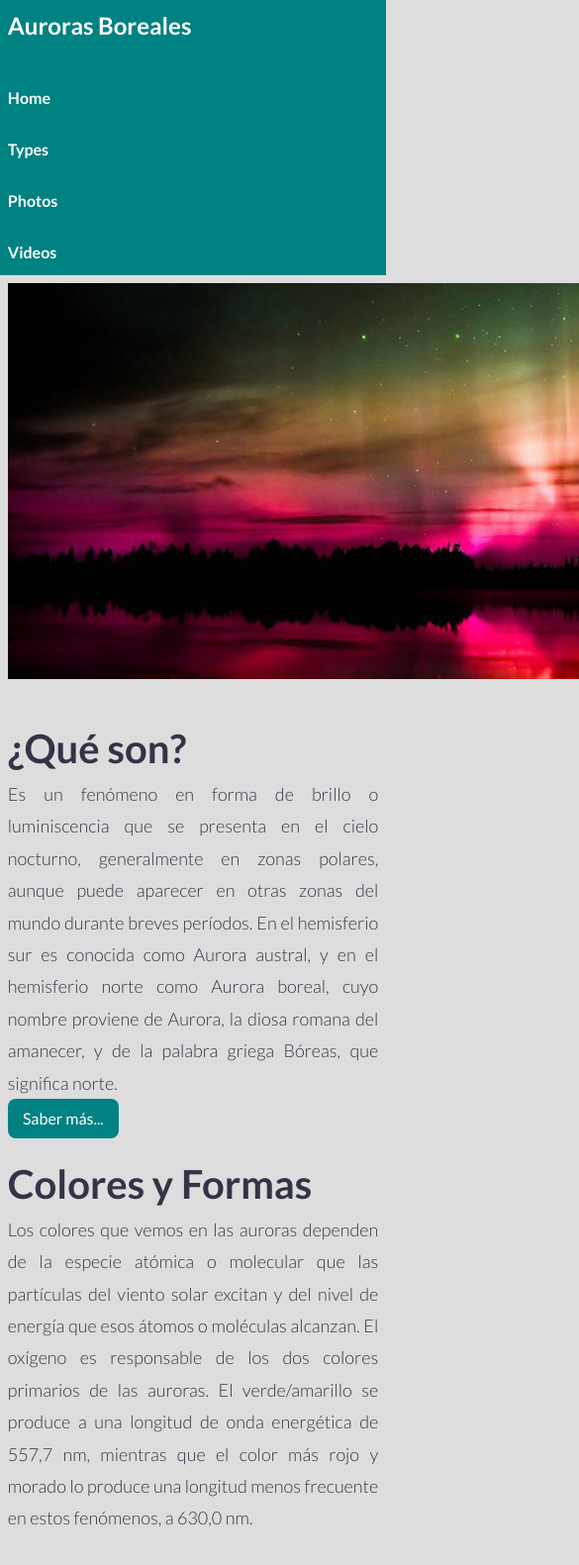
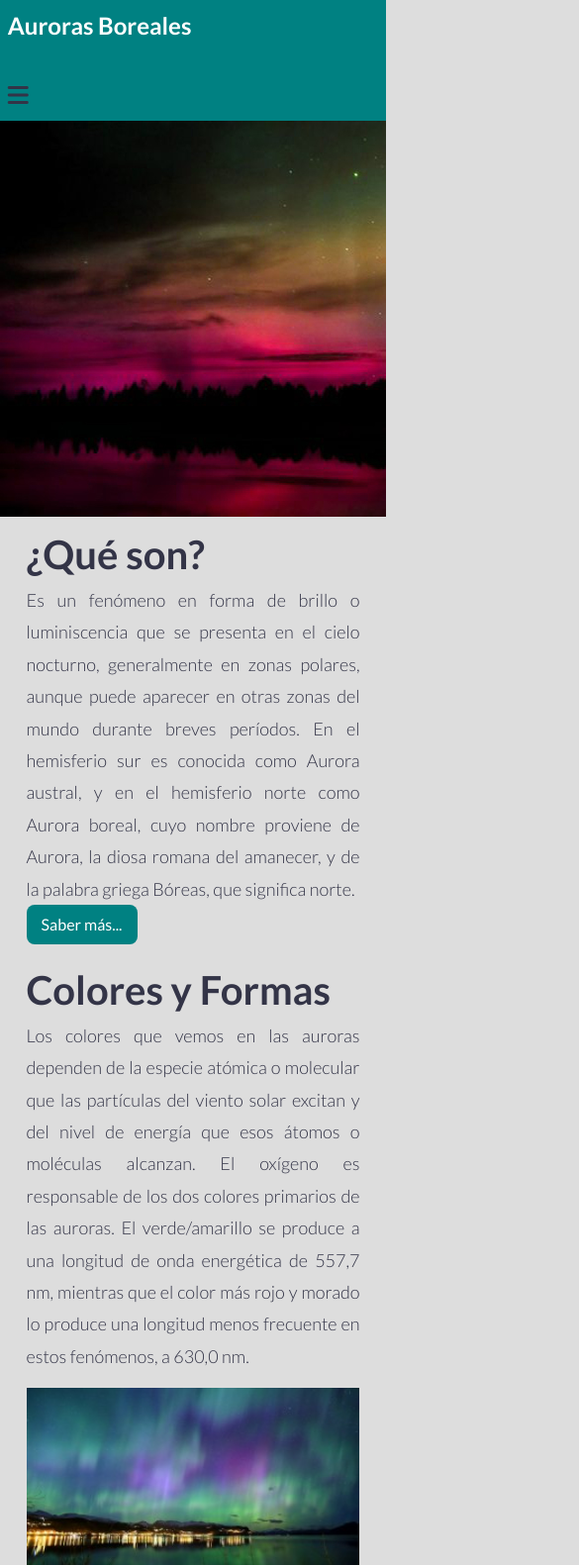
Before and after one commit to daniparraguez/Mi-P-gina, a plain HTML site: page index.html in a window 390 px wide. Shown: the top 1581 px of the page at 99% size, 585 px wide, since content can reach past the window. Drawn offline with Linux system fonts and the light colour scheme.

Commit message:
Cambios en img y menú

```diff
--- a/css/media.css
+++ b/css/media.css
@@ -2,14 +2,22 @@
     [class*="col-"] {
     max-width: 100%;
     flex:none;
+    }
+    .col-1-icon{
+    	display: block;
+    }
+    .menu{
+    	display: none;
+    }
   }
-}
+
 
 @media only screen and (min-width: 33.75em) {  /* 540px */
   .container {
     width: 80%;
   }
 }
+
 
 @media only screen and (min-width: 45em) {  /* 720px */
   .col-1 {
@@ -65,9 +73,13 @@
   }
 }
 
+
 @media only screen and (min-width: 60em) { /* 960px */
   .container {
     width: 75%;
     max-width: 60rem;
   }
+   .col-1-icon{
+	display: none;
+    }
 }
--- a/index.html
+++ b/index.html
@@ -10,35 +10,41 @@
 <script src="https://use.fontawesome.com/78f0173ea7.js"></script>
 </head>
 <body>
-<div class="container-fluid">
+
 	<header>
-		<div class="row principal">
+		<div class="row">
 			<div class="col-3">Auroras Boreales</div>
 			<div class="col-5"></div>
+			<div class="menu">
 			<div class="col-1"><a href="#">Home</a></div>
 			<div class="col-1"><a href="#">Types</a></div>
 			<div class="col-1"><a href="#">Photos</a></div>
 			<div class="col-1"><a href="#">Videos</a></div>
-
+			</div>
+			<div class="col-1-icon">
+				<i class="fa fa-bars" aria-hidden="true"></i>
+			</div>
 		</div>
 	</header>
+
 	<section class="img">
 	<div class="row">
 		<div class="col-12">
-			<img src="assets/img/cropped-aurora-boreal-8.jpg" alt="1920x400">
+			<!--<img src="assets/img/cropped-aurora-boreal-8.jpg" alt="1920x400"> -->
 		</div>
 	</div>
 	</section>
+	<div class="container">
 	<section class="description">
 	<div class="row">
-		<div class="col-1"></div>
-		<div class="col-5">
+
+		<div class="col-6">
 			<h1>¿Qué son?</h1>
 			<p> Es un fenómeno en forma de brillo o luminiscencia que se presenta en el cielo nocturno, generalmente en zonas polares, aunque puede aparecer en otras zonas del mundo durante breves períodos. En el hemisferio sur es conocida como Aurora austral, y en el hemisferio norte como Aurora boreal, cuyo nombre proviene de Aurora, la diosa romana del amanecer, y de la palabra griega Bóreas, que significa norte.</p>
 			<div class="button"><a href="#">Saber más...</a></div>
 		</div>
 
-		<div class="col-5">
+		<div class="col-6">
 			<h1></h1>
 			<h1>Colores y Formas</h1>
 			<p>Los colores que vemos en las auroras dependen de la especie atómica o molecular que las partículas del viento solar excitan y del nivel de energía que esos átomos o moléculas alcanzan.
@@ -50,20 +56,19 @@ El oxígeno es responsable de los dos colores primarios de las auroras. El verde
 	</section>
 	<section class="img2">
 	<div class="row">
-		<div class="col-1"></div>
-		<div class="col-3">
+		<div class="col-4">
 			<img src="assets/img/565f5a1c878977c3cd7f39dd4657ca01.jpg" alt="img2">
 			<h3>Noruega</h3>
 			<p>El pueblo de Ersfjordbotn es ideal para ver auroras boreales. Se recomienda ir desde mediados de septiembre hasta finales de marzo</p>
 			<div class="button"><a href="#">Más...</a></div>
 		</div>
-		<div class="col-3">
+		<div class="col-4">
 			<img src="assets/img/islandia-aurora-boreal.jpg" alt="img2">
 			<h3>Islandia</h3>
 			<p>Se encuentra en el Atlántico Norte, pegada al círculo polar ártico y sobre la fractura de las placas tectónicas norteamericana y europea. La latitud y la longitud de este país favorecen el avistaje de auroras boreales.Los mejores momentos para presenciar este fenómeno son desde finales de agosto hasta abril.</p>
 			<div class="button"><a href="#">Más...</a></div>
 		</div>
-		<div class="col-3">
+		<div class="col-4">
 			<img src="assets/img/usa-alaska-northern-lights-aurora-gettyimages.jpg" alt="img2">
 			<h3>Alaska</h3>
 			<p>Fairbanks es una ciudad de Alaska, ubicada dos grados debajo del Ártico cerca del aeropuerto internacional y cerca del Parque Nacional Denali,desde finales de agosto hasta el mes de abril se puede apreciar este fenómeno con mayor facilidad.</p>
@@ -71,12 +76,13 @@ El oxígeno es responsable de los dos colores primarios de las auroras. El verde
 		</div>
 	</div>
 	</section>
+</div>
 	<footer>
 		<div class="row">
 			<div class="col-12">Copyright <i class="fa fa-copyright" aria-hidden="true"></i> Your Website 2017
 			</div>
 		</div>
 	</footer>
-</div>
+
 </body>
 </html>
--- a/style.css
+++ b/style.css
@@ -83,7 +83,6 @@ a{
 	color: #FFF;
 		font-size: 1rem;
 
-
 }
 footer{
 	background-color: #008182;
@@ -91,3 +90,12 @@ footer{
 	text-align: center;
 	padding-top: 2em;
 }
+img{
+	width: 100%;
+}
+
+.img {
+	background-image: url(assets/img/cropped-aurora-boreal-8.jpg);
+	background-size: cover;
+	height: 25rem;
+}
```
